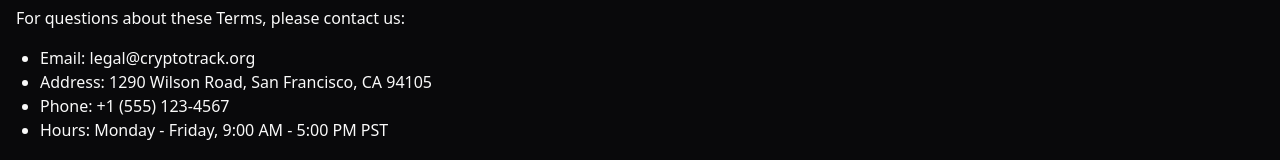
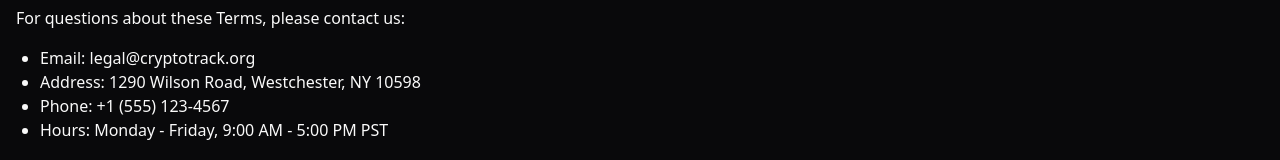
Before and after one commit to rfast-hub/crypto-vista-landing, a React (Vite) app: page /terms in a window 1280 px wide. Shown: the part 5754-5914 px from the top of the page. Built offline with nearby package versions, Linux system fonts and the light colour scheme.

Commit message:
Update contact address to Westchester, NY
Changed the contact address in the LegalSection component from San Francisco, CA 94105 to Westchester, NY 10598.
[skip gpt_engineer]

```diff
--- a/src/components/terms/LegalSection.tsx
+++ b/src/components/terms/LegalSection.tsx
@@ -44,7 +44,7 @@ export const LegalSection = () => {
       <p>For questions about these Terms, please contact us:</p>
       <ul className="list-disc pl-6 mt-4">
         <li>Email: legal@cryptotrack.org</li>
-        <li>Address: 1290 Wilson Road, San Francisco, CA 94105</li>
+        <li>Address: 1290 Wilson Road, Westchester, NY 10598</li>
         <li>Phone: +1 (555) 123-4567</li>
         <li>Hours: Monday - Friday, 9:00 AM - 5:00 PM PST</li>
       </ul>
```
